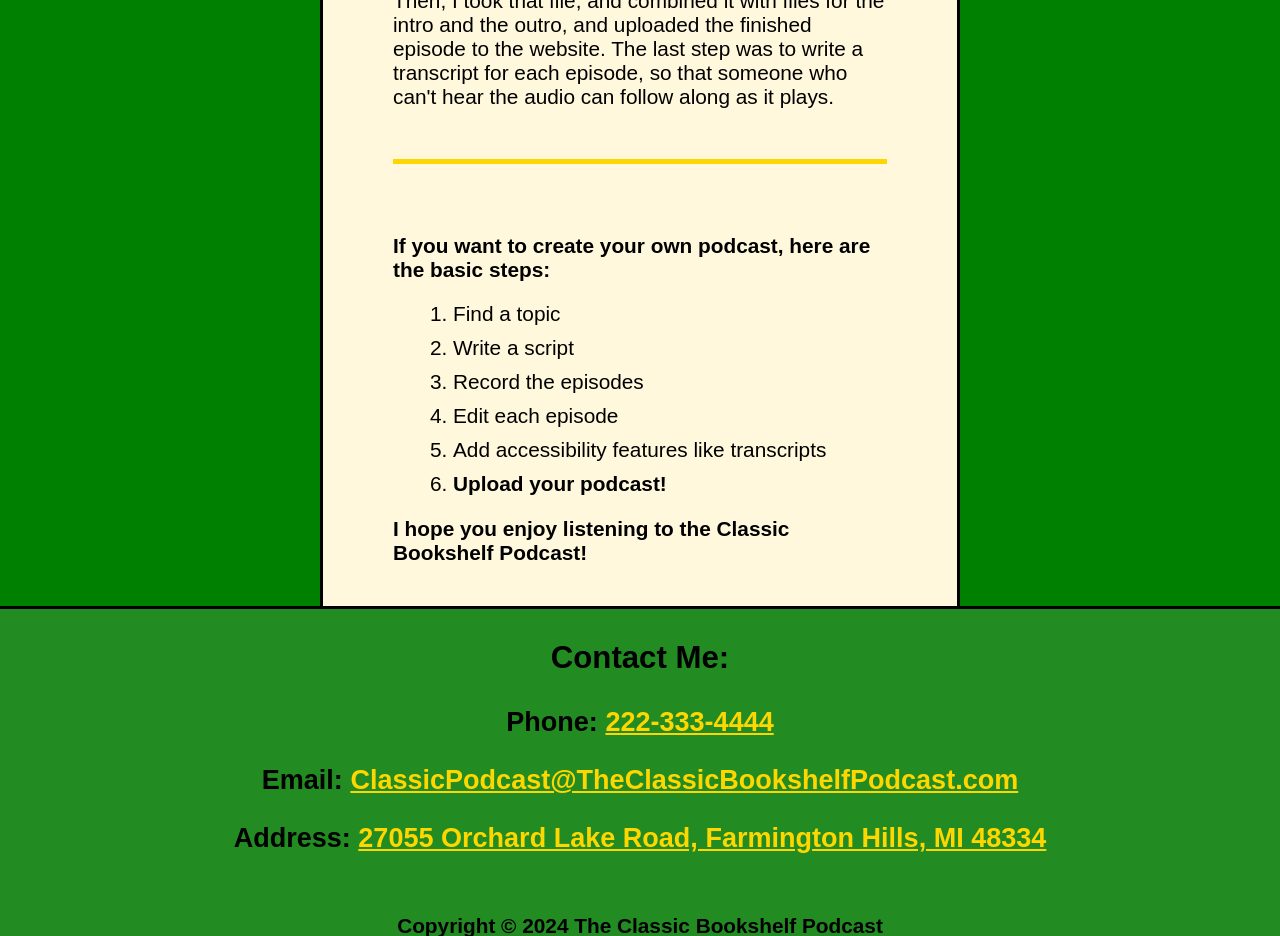
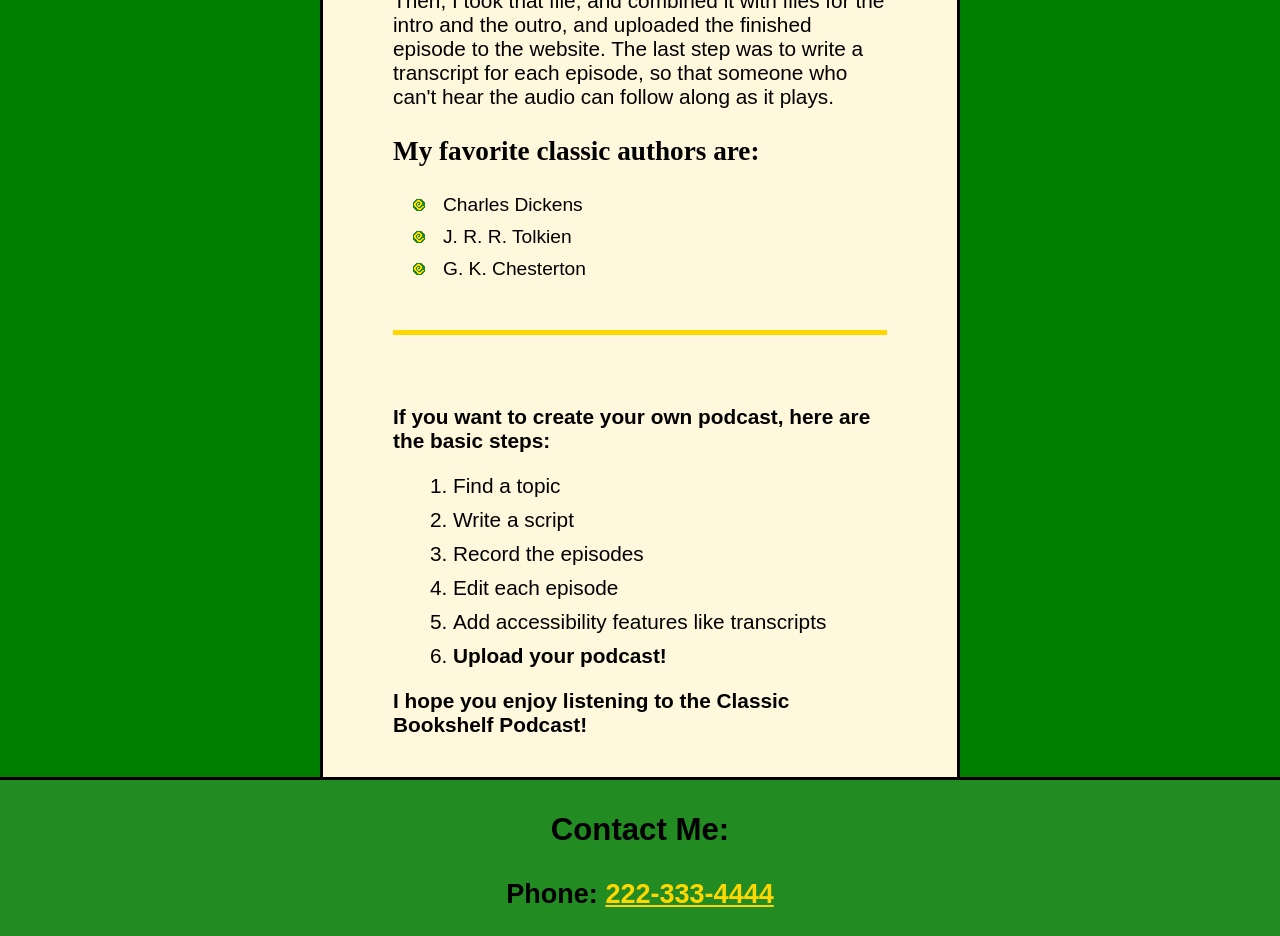
Before and after one commit to NathGitHub554/TheClassicBookshelfPodcast, a plain HTML site: page AboutPage.html in a window 1280 px wide. Shown: the part 2400-3336 px from the top of the page. Drawn offline with Linux system fonts and the light colour scheme.

Commit message:
refined the website further.

```diff
--- a/AboutPage.html
+++ b/AboutPage.html
@@ -65,6 +65,20 @@
         a:visited {color: rgb(0,255,0);}
 
 		a.footLink {color: gold;}
+
+		ul {list-style-type: none;
+		    margin: 0px;
+			margin-left: 20px;
+		    padding: 0px;
+}
+
+	    ul li {background-image: url(assets/SwirlBullet.png);
+		       background-repeat: no-repeat;
+			   background-position: 0px 5px;
+			   padding-left: 30px;
+			   margin-bottom: 10px;
+			   font-family: Arial, "sans-serif";
+			   font-size: 1.2em;}
    </style>
 </head>
 
@@ -113,6 +127,13 @@
 	      <h3>How I made this Podcast</h3>
 		  <p>I followed several steps in order to create an episode for the podcast. The first step was to find classic short stories to read. I would find a possible story online, then look up its text at <a href="https://www.gutenberg.org">Project Gutenberg,</a> a site with free eBooks. After I'd found the stories, I had to write a simple intro and outro that I would say at the beginning and end of each episode. Once I had this, I could record the content, using a free audio editor called <a href="https://www.audacityteam.org/">Audacity.</a> When recording, I read the story's text from that while Audacity was recording. Then, I took that file, and combined it with files for the intro and the outro, and uploaded the finished episode to the website. The last step was to write a transcript for each episode, so that someone who can't hear the audio can follow along as it plays.</p>
 
+		  <h3>My favorite classic authors are:</h3>
+		  <ul class="author">
+		      <li>Charles Dickens</li>
+			  <li>J. R. R. Tolkien</li>
+			  <li>G. K. Chesterton</li>
+		  </ul>
+
 		  <hr>
 
 		  <p><strong>If you want to create your own podcast, here are the basic steps:</strong></p>
--- a/styles.css
+++ b/styles.css
@@ -8,7 +8,8 @@
 
 	   body {margin: 0px;
 	         font-size: 100%;
-			 background-color: #0b710b;}
+			 background-color: #0b710b;
+			 overflow-x: hidden;}
 
        main {display: block;
 	         width: 100%;
```
Also changed, not shown: JoinTheShow.html (+8 -5 lines).
